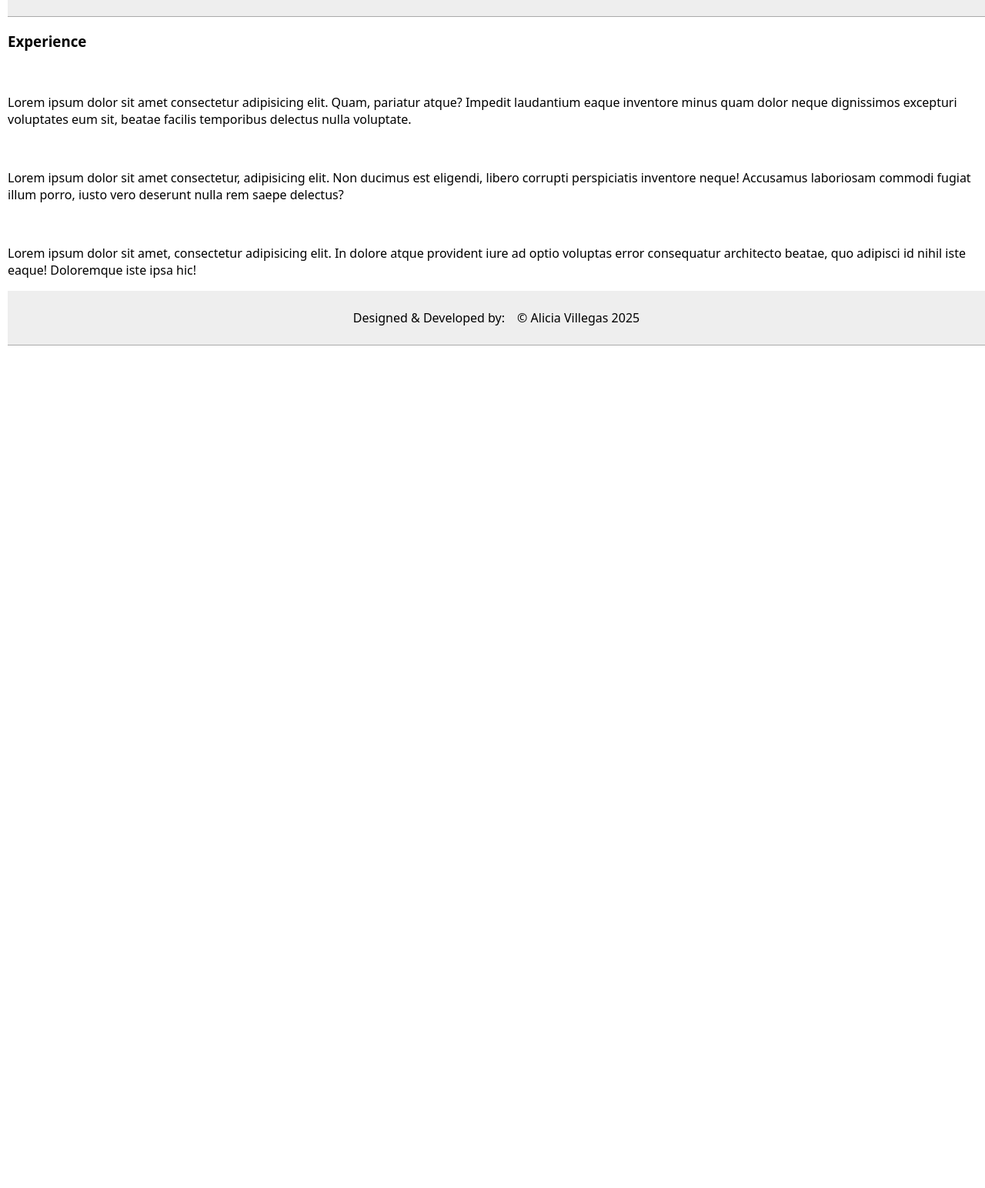
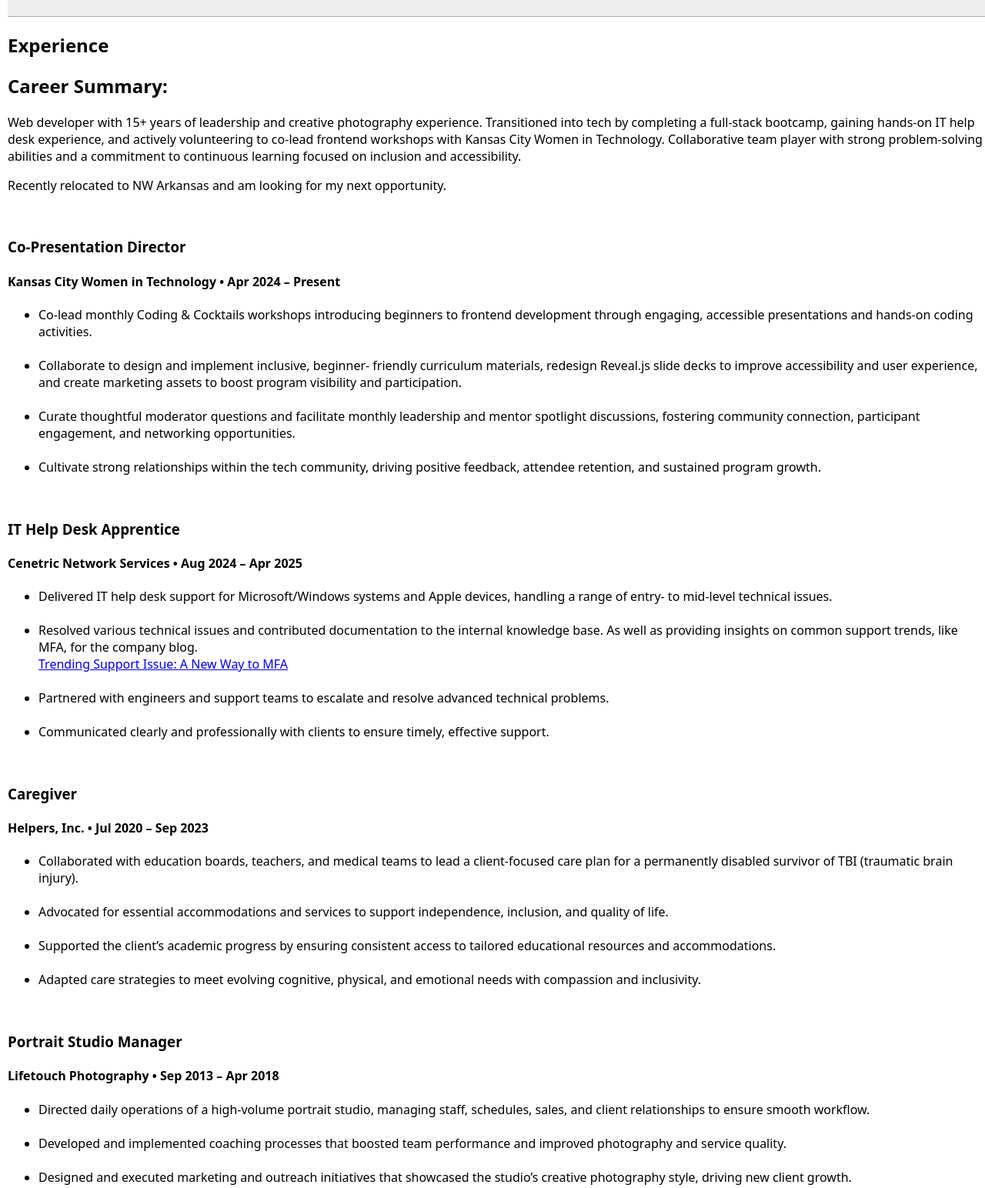
Before and after one commit to avillegas1717/AVPersonalPortfolioSite-, a plain HTML site: page experience.html in a window 1280 px wide. Shown: the part 227-1771 px from the top of the page at 77% size. Before the commit the page ends 800 px from the top, so only its background shows below. Drawn offline with Linux system fonts and the light colour scheme.

Commit message:
Updated experience & education page

```diff
--- a/experience.html
+++ b/experience.html
@@ -19,14 +19,119 @@
       </ul>
     </nav>
     <section id="experience">
-      <h3>Experience</h3>
+      <h1>Experience</h1>
+      <h2>Career Summary:</h2>
+      <p>Web developer with 15+ years of leadership and creative
+        photography experience. Transitioned into tech by completing a
+        full-stack bootcamp, gaining hands-on IT help desk experience,
+        and actively volunteering to co-lead frontend workshops with
+        Kansas City Women in Technology. Collaborative team player with
+        strong problem-solving abilities and a commitment to continuous
+        learning focused on inclusion and accessibility.</p>
+        <p>Recently relocated to NW Arkansas and am looking for my next opportunity.</p>
+    </section>
+    <br>
+    <!-- KCWiT | Coding & Cocktails Co-Presentation Director -->
+    <section>
+      <h3>Co-Presentation Director</h3>
+      <h4>Kansas City Women in Technology • Apr 2024 – Present</h4>
+      <ul>
+        <li>Co-lead monthly Coding & Cocktails workshops introducing
+beginners to frontend development through engaging,
+accessible presentations and hands-on coding activities.</li><br>
+        <li>Collaborate to design and implement inclusive, beginner-
+friendly curriculum materials, redesign Reveal.js slide decks to
+improve accessibility and user experience, and create
+marketing assets to boost program visibility and
+participation.</li><br>
+        <li>Curate thoughtful moderator questions and facilitate monthly
+leadership and mentor spotlight discussions, fostering
+community connection, participant engagement, and
+networking opportunities.</li><br>
+        <li>Cultivate strong relationships within the tech community,
+driving positive feedback, attendee retention, and sustained
+program growth.</li>
+      </ul>
+      </section>
       <br>
-      <p>Lorem ipsum dolor sit amet consectetur adipisicing elit. Quam, pariatur atque? Impedit laudantium eaque inventore minus quam dolor neque dignissimos excepturi voluptates eum sit, beatae facilis temporibus delectus nulla voluptate.</p>
+      <!-- Cenetric | IT Help Desk Apprenticeship -->
+      <section>
+      <h3>IT Help Desk Apprentice</h3>
+      <h4>Cenetric Network Services • Aug 2024 – Apr 2025</h4>
+      <ul>
+        <li>Delivered IT help desk support for Microsoft/Windows
+            systems and Apple devices, handling a range of entry- to
+            mid-level technical issues.</li><br>
+        <li>Resolved various technical issues and contributed
+            documentation to the internal knowledge base. As well as
+            providing insights on common support trends, like MFA, for
+            the company blog. <br> <a href="https://cenetric.com/trending-support-issue-a-new-way-to-mfa/">Trending Support Issue: A New Way to MFA</a></li><br>
+        <li>Partnered with engineers and support teams to escalate
+            and resolve advanced technical problems.</li><br>
+        <li>Communicated clearly and professionally with clients to
+            ensure timely, effective support.</li>
+      </ul>
+      </section>
       <br>
-      <p>Lorem ipsum dolor sit amet consectetur, adipisicing elit. Non ducimus est eligendi, libero corrupti perspiciatis inventore neque! Accusamus laboriosam commodi fugiat illum porro, iusto vero deserunt nulla rem saepe delectus?</p>
+      <!-- Helpers Inc. | Caregiver -->
+       <section>
+      <h3>Caregiver</h3>
+      <h4>Helpers, Inc. • Jul 2020 – Sep 2023</h4>
+      <ul>
+        <li>Collaborated with education boards, teachers, and medical
+            teams to lead a client-focused care plan for a permanently
+            disabled survivor of TBI (traumatic brain injury).</li><br>
+        <li>Advocated for essential accommodations and services to
+            support independence, inclusion, and quality of life.</li><br>
+        <li>Supported the client’s academic progress by ensuring
+            consistent access to tailored educational resources and
+            accommodations.</li><br>
+        <li>Adapted care strategies to meet evolving cognitive, physical,
+            and emotional needs with compassion and inclusivity.</li>
+      </ul>
+      </section>
       <br>
-      <p>Lorem ipsum dolor sit amet, consectetur adipisicing elit. In dolore atque provident iure ad optio voluptas error consequatur architecto beatae, quo adipisci id nihil iste eaque! Doloremque iste ipsa hic!</p>
-    </section>
+      <!-- Lifetouch | Portrait Studio Manager -->
+       <section>
+      <h3>Portrait Studio Manager</h3>
+      <h4>Lifetouch Photography • Sep 2013 – Apr 2018</h4>
+      <ul>
+        <li>Directed daily operations of a high-volume portrait studio,
+            managing staff, schedules, sales, and client relationships to
+            ensure smooth workflow.</li><br>
+        <li>Developed and implemented coaching processes that boosted
+            team performance and improved photography and service
+            quality.</li><br>
+        <li>Designed and executed marketing and outreach initiatives that
+            showcased the studio’s creative photography style, driving new
+            client growth.</li><br>
+        <li>Honored as Studio Manager of the Year (2016) for leading top
+            sales growth, session volume, photography excellence, and
+            profitability across 430 nationwide locations.</li>
+      </ul>
+      </section>
+      <br>
+      <h1>Education</h1>
+      <!-- Centric Full Stack Coding Bootcamp -->
+      <section>
+          <h3>Full Stack Bootcamp</h3>
+          <h4>Centriq Training | Graduated Dec 2023</h4>
+          <ul>
+            <li>Completed full-stack projects applying CRUD operations, database design, and responsive UI development.</li><br>
+            <li>Developed solid frontend skills with a focus on clean, accessible code and user-centered design.</li><br>
+            <li>Gained hands on experience in agile workflows, debugging, and collaborative pair programming.</li>
+          </ul>
+      </section>
+      <!-- New Horizons Training Center -->
+       <section>
+          <h3>Help Desk & IT Support Training</h3>
+          <h4>New Horizons Training Center | Aug 2024 - Nov 2024</h4>
+          <ul>
+            <li>Completed instructor-led training as part of a registered IT apprenticeship, preparing for real-world help desk support.</li><br>
+            <li>Developed foundational skills in IT support, networking, cloud technologies, and system administration.</li><br>
+            <li>Strengthened technical troubleshooting and critical thinking through hands-on labs and certification preparation.</li>
+          </ul>
+      </section>
 
     <nav>
      <p>Designed &amp; Developed by:</p>
```
